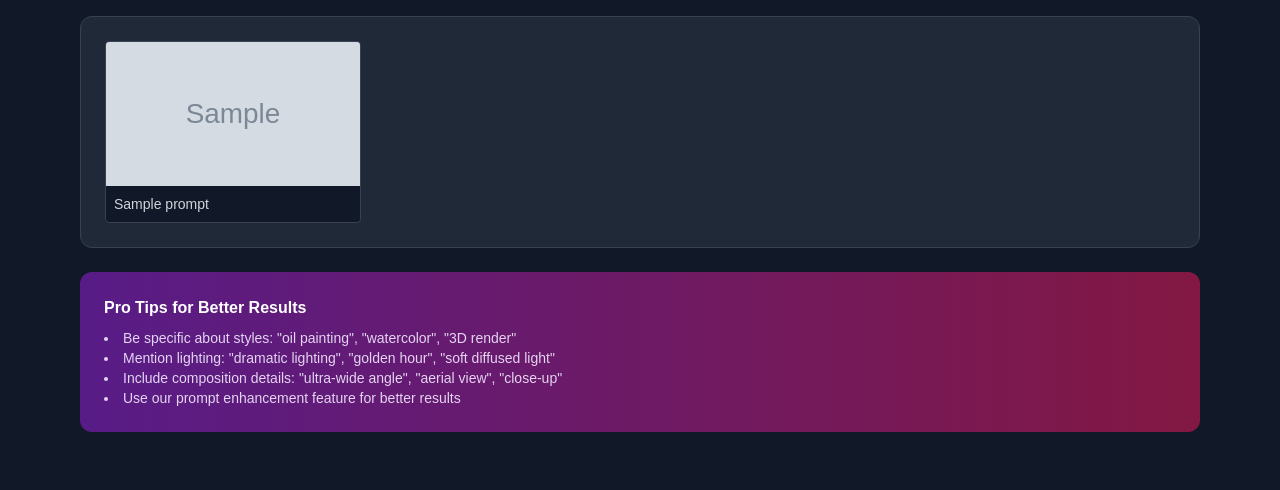
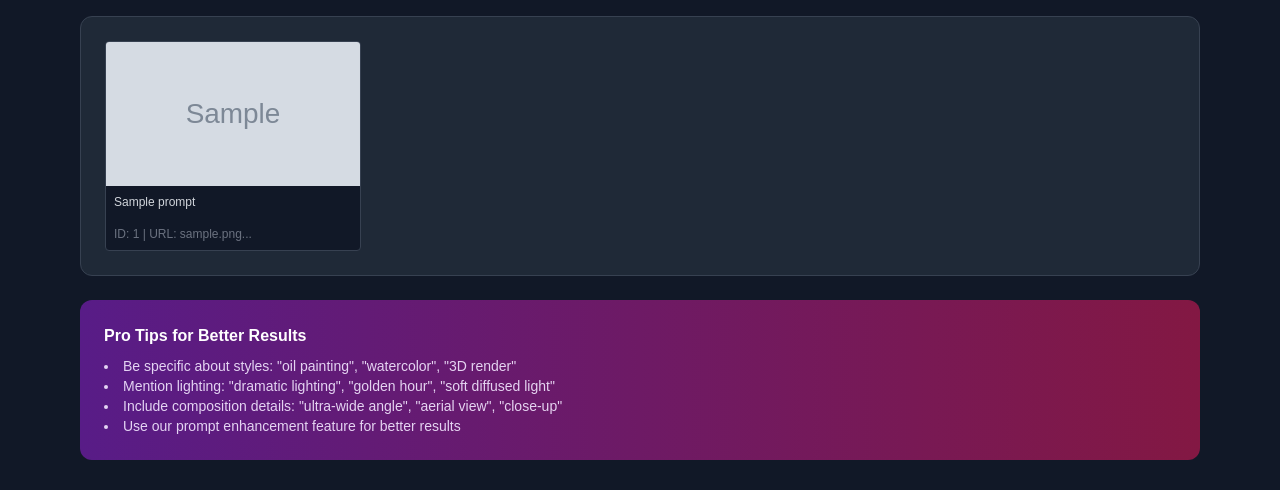
Before and after one commit to theesanm/PictureThis, a PHP site: the page made by picfePHPMYSQL/cpanel-html-mysql-app/src/views/dashboard.php in a window 1280 px wide. Shown: the part 363-853 px from the top of the page. Run offline with PHP 8.4, Linux system fonts and the light colour scheme; the template is opened without the code that fills it: most values are stand-ins (such as "Sample title", 1, 10 or a date in 2020); grey boxes marked "Sample" are stand-in pictures; some libraries are stand-ins or nearby versions.

Commit message:
Add debug info to dashboard to check image URLs
- Add microtime + index cache-busting for stronger uniqueness
- Show image ID and URL preview for each thumbnail
- Helps debug if images have different URLs or same URL
- Temporarily reduces prompt text to make room for debug info

```diff
--- a/picfePHPMYSQL/cpanel-html-mysql-app/src/views/dashboard.php
+++ b/picfePHPMYSQL/cpanel-html-mysql-app/src/views/dashboard.php
@@ -49,10 +49,11 @@
         </div>
       <?php else: ?>
         <div class="grid grid-cols-2 md:grid-cols-4 gap-4 w-full">
-          <?php foreach ($recentImages as $img): ?>
+          <?php foreach ($recentImages as $index => $img): ?>
             <div class="bg-gray-900 rounded overflow-hidden border border-gray-700">
-              <img src="<?php echo htmlspecialchars($img['image_url'] ?? '/placeholder-image.jpg'); ?>?t=<?php echo $img['id'] ?? time(); ?>" alt="<?php echo htmlspecialchars($img['prompt'] ?? 'Generated image'); ?>" class="w-full h-36 object-cover">
-              <div class="p-2 text-sm text-gray-300"><?php echo htmlspecialchars(substr($img['prompt'] ?? 'No description', 0, 60)); ?><?php echo (isset($img['prompt']) && strlen($img['prompt']) > 60) ? '...' : ''; ?></div>
+              <img src="<?php echo htmlspecialchars($img['image_url'] ?? '/placeholder-image.jpg'); ?>?v=<?php echo microtime(true) . '_' . $index; ?>" alt="<?php echo htmlspecialchars($img['prompt'] ?? 'Generated image'); ?>" class="w-full h-36 object-cover">
+              <div class="p-2 text-sm text-gray-300 text-xs"><?php echo htmlspecialchars(substr($img['prompt'] ?? 'No description', 0, 40)); ?><?php echo (isset($img['prompt']) && strlen($img['prompt']) > 40) ? '...' : ''; ?></div>
+              <div class="p-2 text-xs text-gray-500">ID: <?php echo $img['id']; ?> | URL: <?php echo htmlspecialchars(substr($img['image_url'] ?? '', 0, 30)); ?>...</div>
             </div>
           <?php endforeach; ?>
         </div>
```
